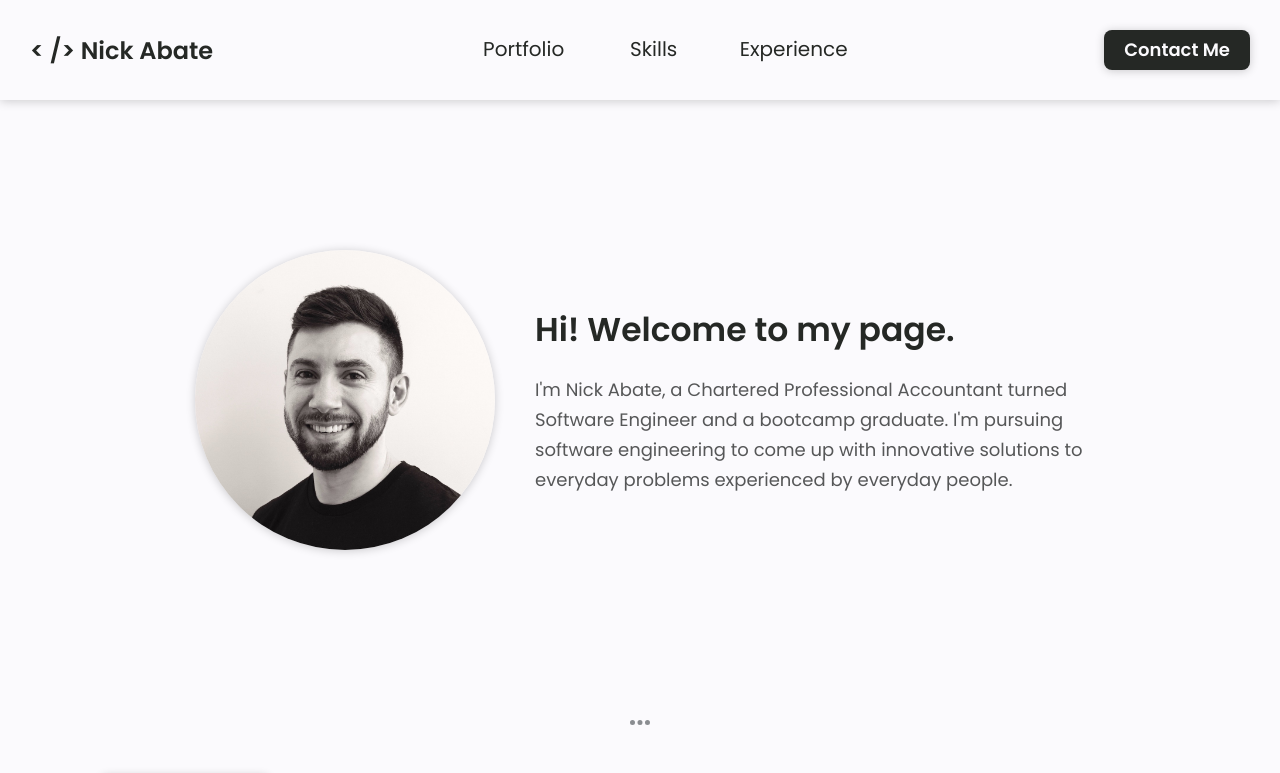
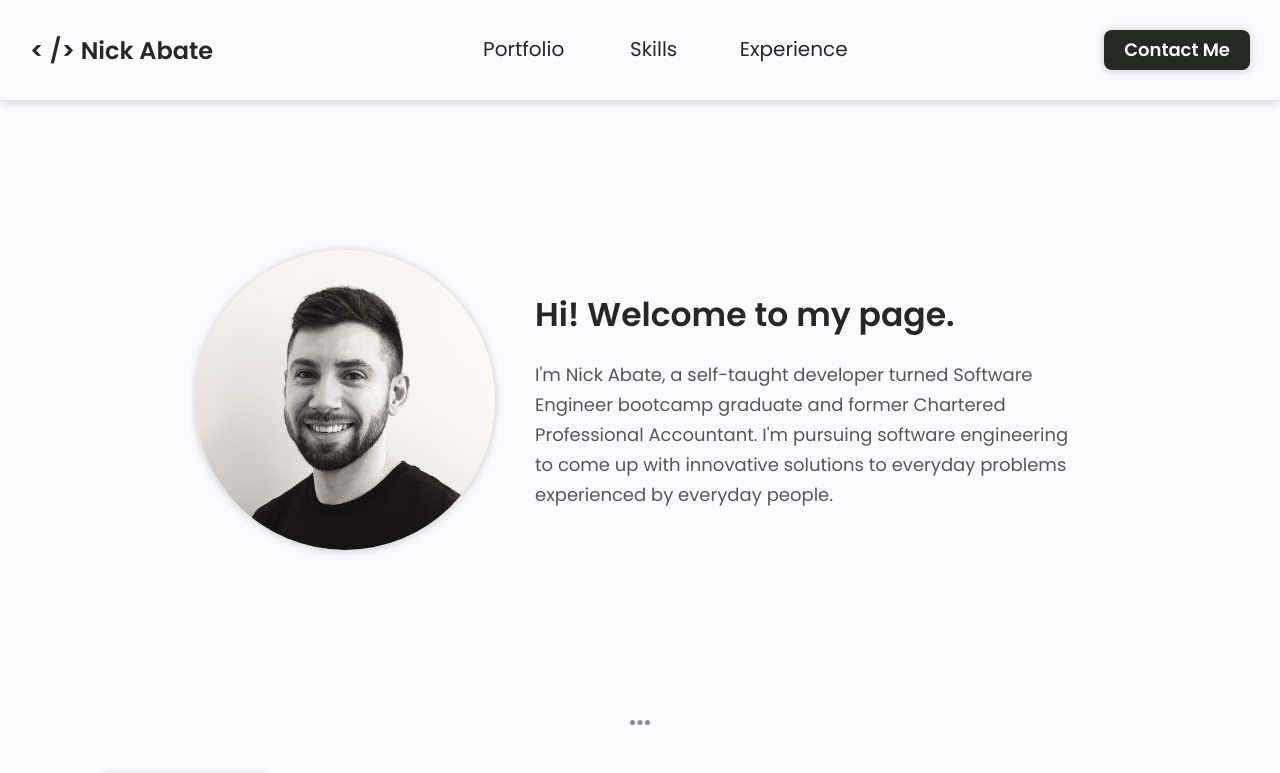
Before and after one commit to nickabate/portfolio, a React (Create React App) app: page / in a window 1280 px wide. Shown: the top 773 px of the page. Built offline with nearby package versions, Linux system fonts and the light colour scheme.

Commit message:
firebase, revised resume and hero caption

```diff
--- a/src/components/Experience/Experience.js
+++ b/src/components/Experience/Experience.js
@@ -1,7 +1,7 @@
 import "./Experience.scss";
 
 // Resume
-import resume from "../../assets/files/Nick-Abate-Resume-Mar-2023.pdf";
+import resume from "../../assets/files/Nick-Abate-Resume-May-2023.pdf";
 import brainstation from "../../assets/images/tech/brainstation.png";
 
 export default function Experience() {
--- a/src/components/Hero/Hero.js
+++ b/src/components/Hero/Hero.js
@@ -10,10 +10,10 @@ export default function Hero() {
       <div className="hero__container">
         <h1 className="hero__greeting">Hi! Welcome to my page.</h1>
         <p className="hero__text">
-          I'm Nick Abate, a Chartered Professional Accountant turned Software
-          Engineer and a bootcamp graduate. I'm pursuing software engineering to
-          come up with innovative solutions to everyday problems experienced by
-          everyday people.
+          I'm Nick Abate, a self-taught developer turned Software Engineer
+          bootcamp graduate and former Chartered Professional Accountant. I'm
+          pursuing software engineering to come up with innovative solutions to
+          everyday problems experienced by everyday people.
         </p>
       </div>
     </section>
--- a/src/components/Skills/Skills.js
+++ b/src/components/Skills/Skills.js
@@ -18,6 +18,7 @@ import heroku from "../../assets/images/tech/heroku.png";
 import netlify from "../../assets/images/tech/netlify.png";
 import jira from "../../assets/images/tech/jira.png";
 import github from "../../assets/images/tech/github.png";
+import firebase from "../../assets/images/tech/firebase.png";
 
 export default function Skills() {
   return (
@@ -50,6 +51,7 @@ export default function Skills() {
             <img className="skills__icon" src={github} alt="github" />
             <img className="skills__icon" src={heroku} alt="heroku" />
             <img className="skills__icon" src={jira} alt="jira" />
+            <img className="skills__icon" src={firebase} alt="firebase" />
           </div>
         </div>
       </div>
```
Also changed, not shown: src/assets/images/tech/firebase.png (added), 1 other file (tests, documents, lock files or other folders).
